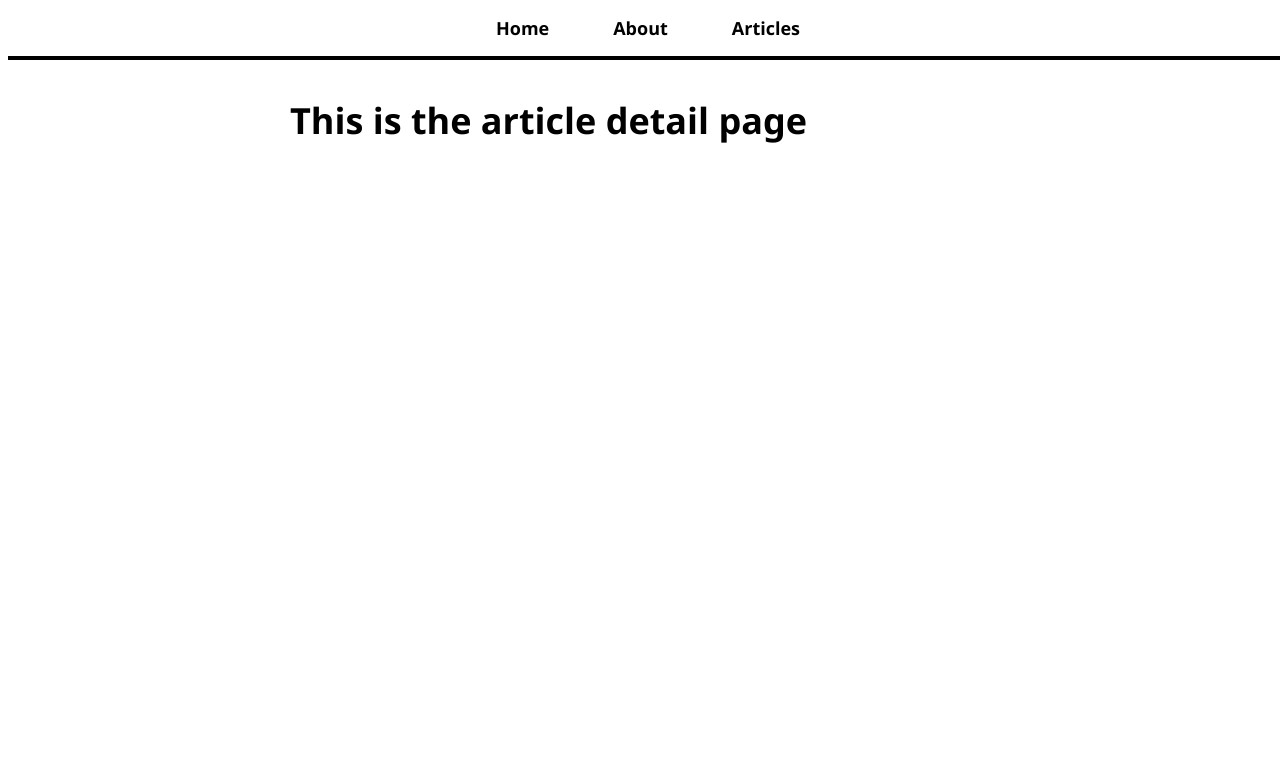
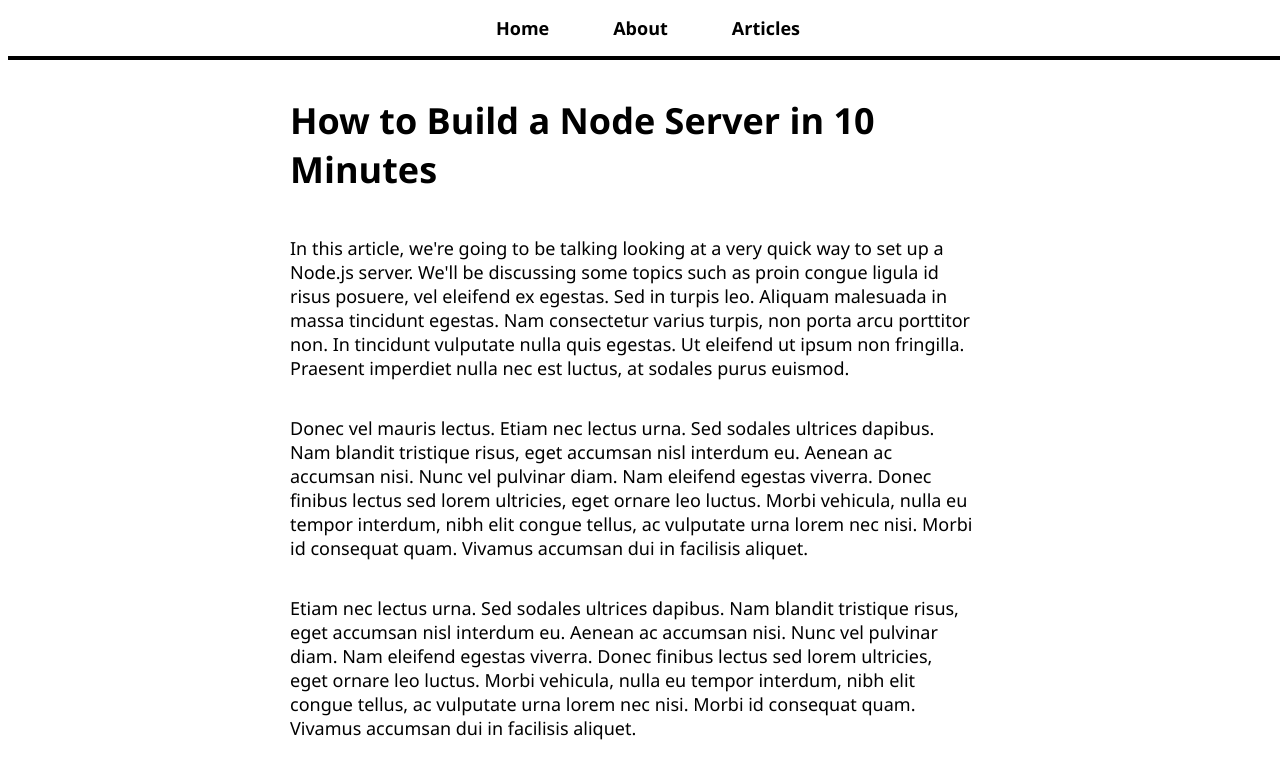
Before and after one commit to mszahan/react_learning, a React (Vite) app in the folder expore_react/mernstack/: page /articles/learn-node in a window 1280 px wide. Shown: the top 778 px of the page. Built offline with nearby package versions, Linux system fonts and the light colour scheme.

Commit message:
added dynamic url for article detail page with useParam hook

```diff
--- a/expore_react/mernstack/src/pages/ArticlePage.jsx
+++ b/expore_react/mernstack/src/pages/ArticlePage.jsx
@@ -1,6 +1,19 @@
+import { useParams } from "react-router-dom";
+import articles from './article-content'
+
+
 const ArticlePage = () => {
+    const { articleId } = useParams();
+    const article = articles.find(article => article.name === articleId);
+
     return (
-        <h1>This is the article detail page</h1>
+        <>
+        <h1>{article.title}</h1>
+        {article.content.map(para => (
+            <p>{para}</p>
+        ))}
+
+        </>
     )
 }
 
--- /dev/null
+++ b/expore_react/mernstack/src/pages/article-content.js
@@ -0,0 +1,77 @@
+const articles = [
+    {
+        name: 'learn-react',
+        title: 'The Fastest Way to Learn React',
+        content: [
+            `Welcome! Today we're going to be talking about the fastest way to
+            learn React. We'll be discussing some topics such as proin congue
+            ligula id risus posuere, vel eleifend ex egestas. Sed in turpis leo.
+            Aliquam malesuada in massa tincidunt egestas. Nam consectetur varius turpis,
+            non porta arcu porttitor non. In tincidunt vulputate nulla quis egestas. Ut
+            eleifend ut ipsum non fringilla. Praesent imperdiet nulla nec est luctus, at
+            sodales purus euismod.`,
+            `Donec vel mauris lectus. Etiam nec lectus urna. Sed sodales ultrices dapibus.
+            Nam blandit tristique risus, eget accumsan nisl interdum eu. Aenean ac accumsan
+            nisi. Nunc vel pulvinar diam. Nam eleifend egestas viverra. Donec finibus lectus
+            sed lorem ultricies, eget ornare leo luctus. Morbi vehicula, nulla eu tempor
+            interdum, nibh elit congue tellus, ac vulputate urna lorem nec nisi. Morbi id
+            consequat quam. Vivamus accumsan dui in facilisis aliquet.`,
+            `Etiam nec lectus urna. Sed sodales ultrices dapibus.
+            Nam blandit tristique risus, eget accumsan nisl interdum eu. Aenean ac accumsan
+            nisi. Nunc vel pulvinar diam. Nam eleifend egestas viverra. Donec finibus lectus
+            sed lorem ultricies, eget ornare leo luctus. Morbi vehicula, nulla eu tempor
+            interdum, nibh elit congue tellus, ac vulputate urna lorem nec nisi. Morbi id
+            consequat quam. Vivamus accumsan dui in facilisis aliquet.`,
+        ]
+    },    {
+        name: 'learn-node',
+        title: 'How to Build a Node Server in 10 Minutes',
+        content: [
+            `In this article, we're going to be talking looking at a very quick way
+            to set up a Node.js server. We'll be discussing some topics such as proin congue
+            ligula id risus posuere, vel eleifend ex egestas. Sed in turpis leo.
+            Aliquam malesuada in massa tincidunt egestas. Nam consectetur varius turpis,
+            non porta arcu porttitor non. In tincidunt vulputate nulla quis egestas. Ut
+            eleifend ut ipsum non fringilla. Praesent imperdiet nulla nec est luctus, at
+            sodales purus euismod.`,
+            `Donec vel mauris lectus. Etiam nec lectus urna. Sed sodales ultrices dapibus.
+            Nam blandit tristique risus, eget accumsan nisl interdum eu. Aenean ac accumsan
+            nisi. Nunc vel pulvinar diam. Nam eleifend egestas viverra. Donec finibus lectus
+            sed lorem ultricies, eget ornare leo luctus. Morbi vehicula, nulla eu tempor
+            interdum, nibh elit congue tellus, ac vulputate urna lorem nec nisi. Morbi id
+            consequat quam. Vivamus accumsan dui in facilisis aliquet.`,
+            `Etiam nec lectus urna. Sed sodales ultrices dapibus.
+            Nam blandit tristique risus, eget accumsan nisl interdum eu. Aenean ac accumsan
+            nisi. Nunc vel pulvinar diam. Nam eleifend egestas viverra. Donec finibus lectus
+            sed lorem ultricies, eget ornare leo luctus. Morbi vehicula, nulla eu tempor
+            interdum, nibh elit congue tellus, ac vulputate urna lorem nec nisi. Morbi id
+            consequat quam. Vivamus accumsan dui in facilisis aliquet.`,
+        ]
+    },     {
+        name: 'mongodb',
+        title: 'Learn MongoDB',
+        content: [
+            `Today is the day I talk about something which scares most people: resumes.
+            In reality, I'm not sure why people have such a hard time with proin congue
+            ligula id risus posuere, vel eleifend ex egestas. Sed in turpis leo.
+            Aliquam malesuada in massa tincidunt egestas. Nam consectetur varius turpis,
+            non porta arcu porttitor non. In tincidunt vulputate nulla quis egestas. Ut
+            eleifend ut ipsum non fringilla. Praesent imperdiet nulla nec est luctus, at
+            sodales purus euismod.`,
+            `Donec vel mauris lectus. Etiam nec lectus urna. Sed sodales ultrices dapibus.
+            Nam blandit tristique risus, eget accumsan nisl interdum eu. Aenean ac accumsan
+            nisi. Nunc vel pulvinar diam. Nam eleifend egestas viverra. Donec finibus lectus
+            sed lorem ultricies, eget ornare leo luctus. Morbi vehicula, nulla eu tempor
+            interdum, nibh elit congue tellus, ac vulputate urna lorem nec nisi. Morbi id
+            consequat quam. Vivamus accumsan dui in facilisis aliquet.`,
+            `Etiam nec lectus urna. Sed sodales ultrices dapibus.
+            Nam blandit tristique risus, eget accumsan nisl interdum eu. Aenean ac accumsan
+            nisi. Nunc vel pulvinar diam. Nam eleifend egestas viverra. Donec finibus lectus
+            sed lorem ultricies, eget ornare leo luctus. Morbi vehicula, nulla eu tempor
+            interdum, nibh elit congue tellus, ac vulputate urna lorem nec nisi. Morbi id
+            consequat quam. Vivamus accumsan dui in facilisis aliquet.`,
+        ]
+    },
+];
+
+export default articles;
```
